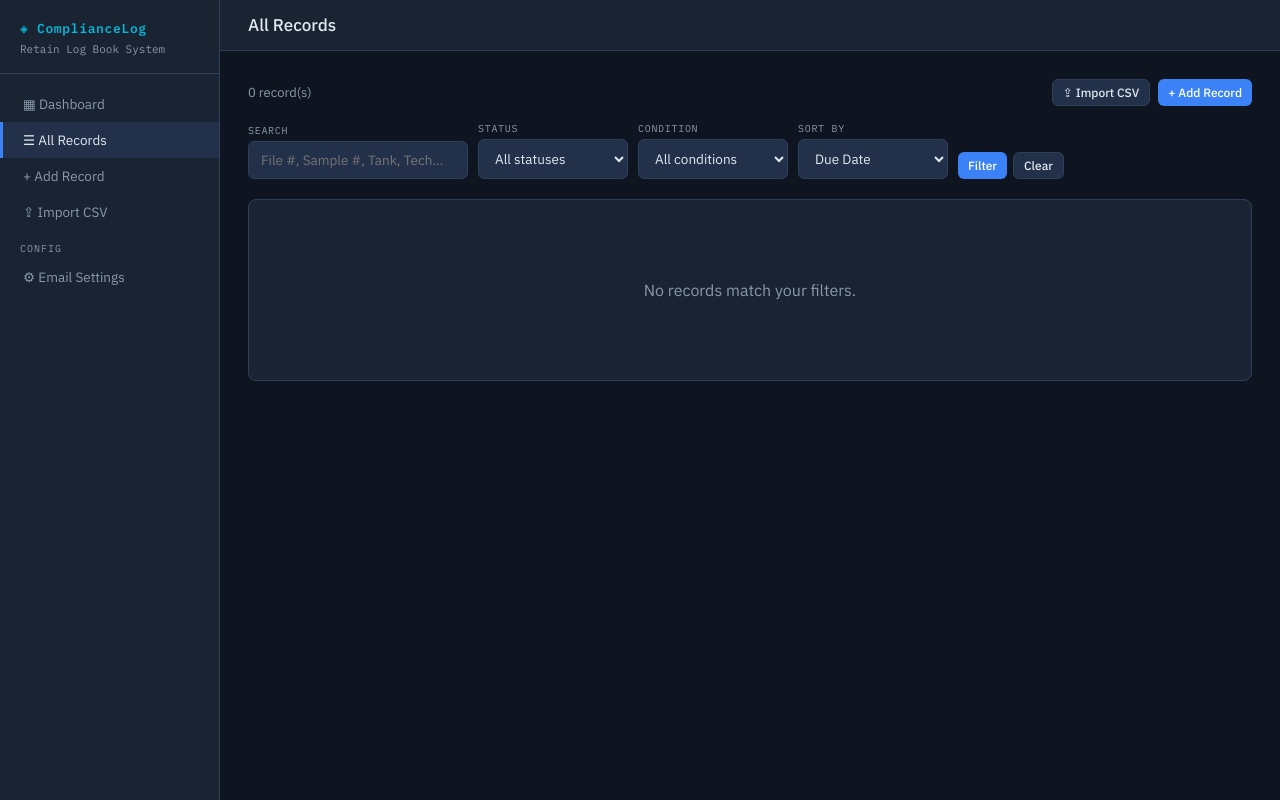
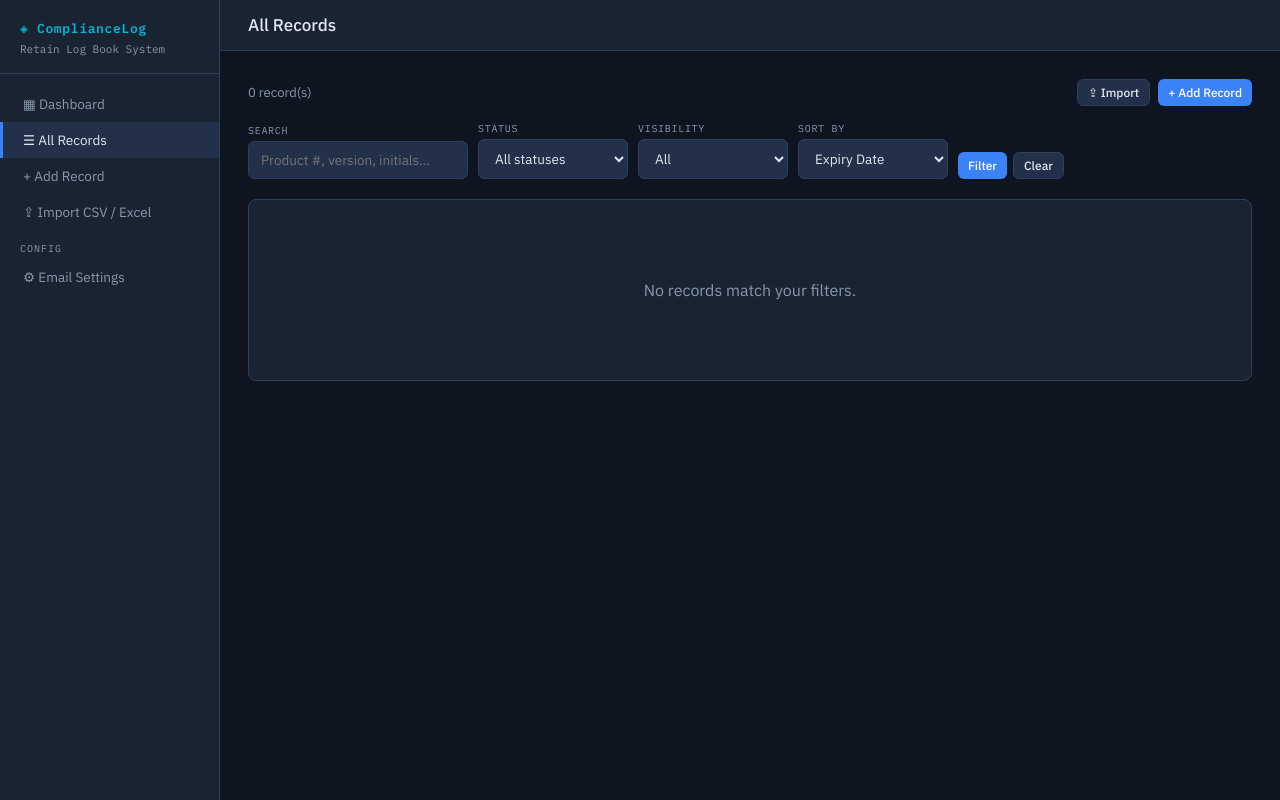
Before and after one commit to Jeffreyblay/compliance_log_management, a Flask app: page /records in a window 1280 px wide. Run offline with Flask 3, Linux system fonts and the light colour scheme.

Commit message:
new update

```diff
--- a/app.py
+++ b/app.py
@@ -18,8 +18,8 @@
 def parse_date(val):
     if not val or not str(val).strip(): return None
     for fmt in ("%Y-%m-%d", "%d/%m/%Y", "%m/%d/%Y", "%d-%m-%Y",
-                "%m-%d-%Y", "%d %b %Y", "%B %d, %Y", "%-m/%-d/%Y"):
-        try: return datetime.strptime(str(val).strip(), fmt).date()
+                "%m-%d-%Y", "%d %b %Y", "%B %d, %Y", "%Y-%m-%d %H:%M:%S"):
+        try: return datetime.strptime(str(val).strip().split(" ")[0] if "00:00:00" in str(val) else str(val).strip(), fmt).date()
         except: continue
     return None
 
@@ -38,7 +38,7 @@
     recent   = LogRecord.query.order_by(LogRecord.updated_at.desc()).limit(8).all()
     urgent   = LogRecord.query.filter(
         LogRecord.status.in_(["due_soon","overdue"])
-    ).order_by(LogRecord.due_date).all()
+    ).order_by(LogRecord.expiry_date).all()
     return render_template("dashboard.html",
         total=total, active=active, due_soon=due_soon,
         overdue=overdue, recent=recent, urgent=urgent)
@@ -48,60 +48,56 @@
 @app.route("/records")
 def records():
     query = LogRecord.query
-
-    search        = request.args.get("search", "").strip()
-    status_filter = request.args.get("status", "")
-    cond_filter   = request.args.get("condition", "")
-    sort_by       = request.args.get("sort", "due_date")
+    search         = request.args.get("search", "").strip()
+    status_filter  = request.args.get("status", "")
+    vis_filter     = request.args.get("visibility", "")
+    sort_by        = request.args.get("sort", "expiry_date")
 
     if search:
         query = query.filter(
-            LogRecord.file_num.ilike(f"%{search}%")      |
-            LogRecord.sample_num.ilike(f"%{search}%")    |
-            LogRecord.shore_tank.ilike(f"%{search}%")    |
-            LogRecord.tech_initials.ilike(f"%{search}%") |
-            LogRecord.cabinet_num.ilike(f"%{search}%")   |
-            LogRecord.movement.ilike(f"%{search}%")
+            LogRecord.product_number.ilike(f"%{search}%") |
+            LogRecord.version.ilike(f"%{search}%")        |
+            LogRecord.initials.ilike(f"%{search}%")       |
+            LogRecord.cabinet_label.ilike(f"%{search}%")  |
+            LogRecord.shelf_label.ilike(f"%{search}%")    |
+            LogRecord.visibility.ilike(f"%{search}%")
         )
     if status_filter:
         query = query.filter_by(status=status_filter)
-    if cond_filter:
-        query = query.filter_by(condition=cond_filter)
+    if vis_filter:
+        query = query.filter_by(visibility=vis_filter)
 
     sort_map = {
-        "due_date":   LogRecord.due_date,
-        "sample_date":LogRecord.sample_date,
-        "file_num":   LogRecord.file_num,
-        "status":     LogRecord.status,
-        "updated_at": LogRecord.updated_at.desc(),
+        "expiry_date": LogRecord.expiry_date,
+        "input_date":  LogRecord.input_date,
+        "product_number": LogRecord.product_number,
+        "status":      LogRecord.status,
+        "updated_at":  LogRecord.updated_at.desc(),
     }
-    query = query.order_by(sort_map.get(sort_by, LogRecord.due_date))
+    query = query.order_by(sort_map.get(sort_by, LogRecord.expiry_date))
 
-    all_records = query.all()
-    conditions  = db.session.query(LogRecord.condition).distinct().all()
-    conditions  = sorted([c[0] for c in conditions if c[0]])
+    all_records  = query.all()
+    visibilities = db.session.query(LogRecord.visibility).distinct().all()
+    visibilities = sorted([v[0] for v in visibilities if v[0]])
 
     return render_template("records.html",
         records=all_records, search=search,
-        status_filter=status_filter, cond_filter=cond_filter,
-        sort_by=sort_by, conditions=conditions)
+        status_filter=status_filter, vis_filter=vis_filter,
+        sort_by=sort_by, visibilities=visibilities)
 
 @app.route("/records/new", methods=["GET", "POST"])
 def new_record():
     if request.method == "POST":
         record = LogRecord(
-            sample_date   = request.form.get("sample_date","").strip() or None,
-            file_num      = request.form.get("file_num","").strip() or None,
-            sample_num    = request.form.get("sample_num","").strip() or None,
-            shore_tank    = request.form.get("shore_tank","").strip() or None,
-            level         = request.form.get("level","").strip() or None,
-            movement      = request.form.get("movement","").strip() or None,
-            condition     = request.form.get("condition","").strip() or None,
-            cabinet_num   = request.form.get("cabinet_num","").strip() or None,
-            shelf_num     = request.form.get("shelf_num","").strip() or None,
-            due_date      = parse_date(request.form.get("due_date","")),
-            tech_initials = request.form.get("tech_initials","").strip() or None,
-            notes         = request.form.get("notes","").strip() or None,
+            input_date     = request.form.get("input_date","").strip() or None,
+            product_number = request.form.get("product_number","").strip() or None,
+            version        = request.form.get("version","").strip() or None,
+            visibility     = request.form.get("visibility","").strip() or None,
+            cabinet_label  = request.form.get("cabinet_label","").strip() or None,
+            shelf_label    = request.form.get("shelf_label","").strip() or None,
+            expiry_date    = parse_date(request.form.get("expiry_date","")),
+            initials       = request.form.get("initials","").strip() or None,
+            notes          = request.form.get("notes","").strip() or None,
             notify_days_before = int(request.form.get("notify_days_before", 30) or 30),
         )
         record.refresh_status()
@@ -120,17 +116,14 @@
 def edit_record(record_id):
     record = LogRecord.query.get_or_404(record_id)
     if request.method == "POST":
-        record.sample_date    = request.form.get("sample_date","").strip() or None
-        record.file_num       = request.form.get("file_num","").strip() or None
-        record.sample_num     = request.form.get("sample_num","").strip() or None
-        record.shore_tank     = request.form.get("shore_tank","").strip() or None
-        record.level          = request.form.get("level","").strip() or None
-        record.movement       = request.form.get("movement","").strip() or None
-        record.condition      = request.form.get("condition","").strip() or None
-        record.cabinet_num    = request.form.get("cabinet_num","").strip() or None
-        record.shelf_num      = request.form.get("shelf_num","").strip() or None
-        record.due_date       = parse_date(request.form.get("due_date",""))
-        record.tech_initials  = request.form.get("tech_initials","").strip() or None
+        record.input_date     = request.form.get("input_date","").strip() or None
+        record.product_number = request.form.get("product_number","").strip() or None
+        record.version        = request.form.get("version","").strip() or None
+        record.visibility     = request.form.get("visibility","").strip() or None
+        record.cabinet_label  = request.form.get("cabinet_label","").strip() or None
+        record.shelf_label    = request.form.get("shelf_label","").strip() or None
+        record.expiry_date    = parse_date(request.form.get("expiry_date",""))
+        record.initials       = request.form.get("initials","").strip() or None
         record.notes          = request.form.get("notes","").strip() or None
         record.notify_days_before = int(request.form.get("notify_days_before", 30) or 30)
         record.refresh_status()
@@ -181,54 +174,68 @@
     db.session.commit()
     return jsonify({"updated": len(all_records)})
 
-# ─── CSV Import ───────────────────────────────────────────────────────────────
+# ─── CSV / Excel Import ───────────────────────────────────────────────────────
 
 FIELD_MAP_OPTIONS = [
-    ("sample_date",   "Sample Date"),
-    ("file_num",      "File Number"),
-    ("sample_num",    "Sample Number"),
-    ("shore_tank",    "Shore Tank"),
-    ("level",         "Level"),
-    ("movement",      "Movement"),
-    ("condition",     "Condition"),
-    ("cabinet_num",   "Cabinet Number"),
-    ("shelf_num",     "Shelf Number"),
-    ("due_date",      "Due Date"),
-    ("tech_initials", "Tech Initials"),
-    ("notes",         "Notes"),
-    ("__skip__",      "— Skip this column —"),
+    ("input_date",     "Input Date"),
+    ("product_number", "Product Number"),
+    ("version",        "Version"),
+    ("visibility",     "Visibility"),
+    ("cabinet_label",  "Cabinet Label"),
+    ("shelf_label",    "Shelf Label"),
+    ("expiry_date",    "Expiry Date"),
+    ("initials",       "Initials"),
+    ("notes",          "Notes"),
+    ("__skip__",       "— Skip this column —"),
 ]
 
-# Auto-guess mapping from common header variants
 GUESSES = {
-    "sample_date":   ["sample_date","sample date","date","sampledate"],
-    "file_num":      ["file_num","file _num","file num","filenum","file_number","file number","file no"],
-    "sample_num":    ["sample_num","sample _num","sample num","samplenum","sample_number","sample number","sample no"],
-    "shore_tank":    ["shoretank","shore_tank","shore tank","tank"],
-    "level":         ["level","lvl"],
-    "movement":      ["movement","move"],
-    "condition":     ["condition","cond","state"],
-    "cabinet_num":   ["cabinet_num","cabinet _num","cabinet num","cabinetnum","cabinet","cabinet number","cabinet no"],
-    "shelf_num":     ["shelf_num","shelf _num","shelf num","shelfnum","shelf","shelf number","shelf no"],
-    "due_date":      ["due_date","due date","duedate","due","expiry","expiry_date","expiration","expires"],
-    "tech_initials": ["tech_initials","tech initials","tech","initials","technician"],
-    "notes":         ["notes","note","comments","remarks"],
+    "input_date":     ["input_date","input date","date","inputdate","sample_date","sample date"],
+    "product_number": ["product_number","product number","product_num","product num",
+                       "productnumber","product_no","product no","file_num","file num",
+                       "file_number","file number"],
+    "version":        ["version","ver","version_","sample_num","sample num","sample_number"],
+    "visibility":     ["visibility","visibility  ","visible","condition","state","status"],
+    "cabinet_label":  ["cabinet_label","cabinet label","cabinet","cabinet_num",
+                       "cabinet num","cabinet_number","cabinet number"],
+    "shelf_label":    ["shelf_label","shelf label","shelf","shelf_num",
+                       "shelf num","shelf_number","shelf number"],
+    "expiry_date":    ["expiry_date","expiry date","expiry","expiration","expires",
+                       "due_date","due date","valid_until","valid until"],
+    "initials":       ["initials","initials ","tech_initials","tech initials",
+                       "tech","worker","assigned_to"],
+    "notes":          ["notes","note","comments","remarks","description"],
 }
 
 @app.route("/import", methods=["GET", "POST"])
 def import_csv():
     if request.method == "POST" and "csv_file" in request.files:
         f = request.files["csv_file"]
-        if not f.filename.lower().endswith(".csv"):
-            flash("Please upload a .csv file.", "danger")
+        fname = f.filename.lower()
+
+        # Support both CSV and Excel
+        if fname.endswith(".xlsx") or fname.endswith(".xls"):
+            import pandas as pd
+            df = pd.read_excel(f)
+            # Clean column names (strip whitespace)
+            df.columns = [str(c).strip() for c in df.columns]
+            # Drop unnamed index columns
+            df = df.loc[:, ~df.columns.str.startswith("Unnamed")]
+            headers = df.columns.tolist()
+            rows = df.astype(str).replace("nan","").to_dict(orient="records")
+        elif fname.endswith(".csv"):
+            content = f.read().decode("utf-8-sig", errors="replace")
+            reader  = csv.DictReader(io.StringIO(content))
+            headers = [h.strip() for h in (reader.fieldnames or [])]
+            rows    = [{k.strip(): v for k,v in row.items()} for row in reader]
+        else:
+            flash("Please upload a .csv or .xlsx file.", "danger")
             return redirect(url_for("import_csv"))
-        content = f.read().decode("utf-8-sig", errors="replace")
-        reader  = csv.DictReader(io.StringIO(content))
-        headers = reader.fieldnames or []
-        rows    = list(reader)
+
         if not headers:
-            flash("CSV appears empty or has no headers.", "danger")
+            flash("File appears empty or has no headers.", "danger")
             return redirect(url_for("import_csv"))
+
         auto_map = {}
         for h in headers:
             hl = h.lower().strip().replace(" ","_").replace("-","_")
@@ -236,6 +243,7 @@
             for field, kws in GUESSES.items():
                 if hl in kws: matched = field; break
             auto_map[h] = matched
+
         session["import_rows"]    = rows
         session["import_headers"] = headers
         session["import_auto_map"]= auto_map
@@ -249,7 +257,7 @@
     rows    = session.get("import_rows", [])
     headers = session.get("import_headers", [])
     if not rows:
-        flash("No import data. Please upload your CSV again.", "warning")
+        flash("No import data. Please upload your file again.", "warning")
         return redirect(url_for("import_csv"))
     mapping = {h: request.form.get(f"map_{h}","__skip__") for h in headers}
     mapping = {h: f for h, f in mapping.items() if f != "__skip__"}
@@ -258,36 +266,30 @@
     for row in rows:
         data = {field: str(row.get(col,"")).strip() for col, field in mapping.items()}
 
-        # Need at least a file_num or sample_num to be meaningful
-        if not data.get("file_num") and not data.get("sample_num"):
+        if not data.get("product_number") and not data.get("version"):
             skipped += 1; continue
 
-        # Match existing record by file_num + sample_num
-        file_num   = data.get("file_num") or None
-        sample_num = data.get("sample_num") or None
+        prod = data.get("product_number") or None
+        ver  = data.get("version") or None
         record = None
-        if file_num and sample_num:
-            record = LogRecord.query.filter_by(
-                file_num=file_num, sample_num=sample_num).first()
-        elif file_num:
-            record = LogRecord.query.filter_by(file_num=file_num).first()
+        if prod and ver:
+            record = LogRecord.query.filter_by(product_number=prod, version=ver).first()
+        elif prod:
+            record = LogRecord.query.filter_by(product_number=prod).first()
 
         if record is None:
             record = LogRecord(); db.session.add(record); created += 1
         else:
             updated += 1
 
-        record.sample_date    = data.get("sample_date") or None
-        record.file_num       = file_num
-        record.sample_num     = sample_num
-        record.shore_tank     = data.get("shore_tank") or None
-        record.level          = data.get("level") or None
-        record.movement       = data.get("movement") or None
-        record.condition      = data.get("condition") or None
-        record.cabinet_num    = data.get("cabinet_num") or None
-        record.shelf_num      = data.get("shelf_num") or None
-        record.due_date       = parse_date(data.get("due_date",""))
-        record.tech_initials  = data.get("tech_initials") or None
+        record.input_date     = data.get("input_date") or None
+        record.product_number = prod
+        record.version        = ver
+        record.visibility     = data.get("visibility") or None
+        record.cabinet_label  = data.get("cabinet_label") or None
+        record.shelf_label    = data.get("shelf_label") or None
+        record.expiry_date    = parse_date(data.get("expiry_date",""))
+        record.initials       = data.get("initials") or None
         record.notes          = data.get("notes") or None
         record.refresh_status()
 
--- a/requirements.txt
+++ b/requirements.txt
@@ -3,3 +3,5 @@
 Werkzeug==3.0.3
 APScheduler==3.10.4
 gunicorn==22.0.0
+pandas==2.2.2
+openpyxl==3.1.2
--- a/templates/base.html
+++ b/templates/base.html
@@ -41,7 +41,7 @@
     .status-active{background:#10b98120;color:#6ee7b7;border:1px solid #10b98133}
     .status-due_soon{background:#f59e0b20;color:#fcd34d;border:1px solid #f59e0b33}
     .status-overdue{background:#ef444420;color:#fca5a5;border:1px solid #ef444433}
-    .status-no_due_date{background:#8899aa20;color:#8899aa;border:1px solid #8899aa33}
+    .status-no_expiry{background:#8899aa20;color:#8899aa;border:1px solid #8899aa33}
     .card{background:var(--surface);border:1px solid var(--border);border-radius:8px;padding:20px}
     .card-header{display:flex;align-items:center;justify-content:space-between;margin-bottom:16px}
     .card-title{font-size:14px;font-weight:500;color:var(--text-muted);font-family:var(--mono);text-transform:uppercase;letter-spacing:.05em}
@@ -57,7 +57,6 @@
     input:focus,select:focus,textarea:focus{border-color:var(--accent)}
     textarea{min-height:80px;resize:vertical}
     .form-row{display:grid;grid-template-columns:1fr 1fr;gap:14px}
-    .form-row-3{display:grid;grid-template-columns:1fr 1fr 1fr;gap:14px}
     .stats-grid{display:grid;grid-template-columns:repeat(4,1fr);gap:16px;margin-bottom:24px}
     .stat-card{background:var(--surface);border:1px solid var(--border);border-radius:8px;padding:18px 20px;position:relative;overflow:hidden}
     .stat-card::before{content:'';position:absolute;top:0;left:0;right:0;height:3px}
@@ -87,15 +86,13 @@
     <a href="{{ url_for('dashboard') }}"  class="{{ 'active' if request.endpoint=='dashboard' }}">▦ Dashboard</a>
     <a href="{{ url_for('records') }}"    class="{{ 'active' if request.endpoint in ('records','view_record','edit_record','new_record') }}">☰ All Records</a>
     <a href="{{ url_for('new_record') }}">+ Add Record</a>
-    <a href="{{ url_for('import_csv') }}" class="{{ 'active' if request.endpoint in ('import_csv','import_confirm') }}">⇪ Import CSV</a>
+    <a href="{{ url_for('import_csv') }}" class="{{ 'active' if request.endpoint in ('import_csv','import_confirm') }}">⇪ Import CSV / Excel</a>
     <div class="section-label">Config</div>
     <a href="{{ url_for('settings') }}"   class="{{ 'active' if request.endpoint=='settings' }}">⚙ Email Settings</a>
   </nav>
 </aside>
 <div class="main">
-  <div class="topbar">
-    <h1>{% block page_title %}{% endblock %}</h1>
-  </div>
+  <div class="topbar"><h1>{% block page_title %}{% endblock %}</h1></div>
   <div class="content">
     {% with messages = get_flashed_messages(with_categories=true) %}
       {% for category, message in messages %}
--- a/templates/records.html
+++ b/templates/records.html
@@ -2,11 +2,10 @@
 {% block title %}Records — ComplianceLog{% endblock %}
 {% block page_title %}All Records{% endblock %}
 {% block content %}
-
 <div style="display:flex;justify-content:space-between;align-items:center;margin-bottom:16px">
   <div style="color:var(--text-muted);font-size:13px">{{ records|length }} record(s)</div>
   <div style="display:flex;gap:8px">
-    <a href="{{ url_for('import_csv') }}" class="btn btn-secondary btn-sm">⇪ Import CSV</a>
+    <a href="{{ url_for('import_csv') }}" class="btn btn-secondary btn-sm">⇪ Import</a>
     <a href="{{ url_for('new_record') }}" class="btn btn-primary btn-sm">+ Add Record</a>
   </div>
 </div>
@@ -14,35 +13,35 @@
 <form method="get" class="filter-bar">
   <div>
     <label style="display:block;font-size:10px;font-family:var(--mono);color:var(--text-muted);text-transform:uppercase;letter-spacing:.07em;margin-bottom:4px">Search</label>
-    <input type="text" name="search" value="{{ search }}" placeholder="File #, Sample #, Tank, Tech…" style="width:220px"/>
+    <input type="text" name="search" value="{{ search }}" placeholder="Product #, version, initials…" style="width:220px"/>
   </div>
   <div>
     <label style="display:block;font-size:10px;font-family:var(--mono);color:var(--text-muted);text-transform:uppercase;letter-spacing:.07em;margin-bottom:4px">Status</label>
     <select name="status">
       <option value="">All statuses</option>
-      <option value="active"       {{ 'selected' if status_filter=='active' }}>Active</option>
-      <option value="due_soon"     {{ 'selected' if status_filter=='due_soon' }}>Due Soon</option>
-      <option value="overdue"      {{ 'selected' if status_filter=='overdue' }}>Overdue</option>
-      <option value="no_due_date"  {{ 'selected' if status_filter=='no_due_date' }}>No Due Date</option>
+      <option value="active"     {{ 'selected' if status_filter=='active' }}>Active</option>
+      <option value="due_soon"   {{ 'selected' if status_filter=='due_soon' }}>Due Soon</option>
+      <option value="overdue"    {{ 'selected' if status_filter=='overdue' }}>Overdue</option>
+      <option value="no_expiry"  {{ 'selected' if status_filter=='no_expiry' }}>No Expiry</option>
     </select>
   </div>
   <div>
-    <label style="display:block;font-size:10px;font-family:var(--mono);color:var(--text-muted);text-transform:uppercase;letter-spacing:.07em;margin-bottom:4px">Condition</label>
-    <select name="condition">
-      <option value="">All conditions</option>
-      {% for c in conditions %}
-      <option value="{{ c }}" {{ 'selected' if cond_filter==c }}>{{ c }}</option>
+    <label style="display:block;font-size:10px;font-family:var(--mono);color:var(--text-muted);text-transform:uppercase;letter-spacing:.07em;margin-bottom:4px">Visibility</label>
+    <select name="visibility">
+      <option value="">All</option>
+      {% for v in visibilities %}
+      <option value="{{ v }}" {{ 'selected' if vis_filter==v }}>{{ v }}</option>
       {% endfor %}
     </select>
   </div>
   <div>
     <label style="display:block;font-size:10px;font-family:var(--mono);color:var(--text-muted);text-transform:uppercase;letter-spacing:.07em;margin-bottom:4px">Sort By</label>
     <select name="sort">
-      <option value="due_date"    {{ 'selected' if sort_by=='due_date' }}>Due Date</option>
-      <option value="sample_date" {{ 'selected' if sort_by=='sample_date' }}>Sample Date</option>
-      <option value="file_num"    {{ 'selected' if sort_by=='file_num' }}>File #</option>
-      <option value="status"      {{ 'selected' if sort_by=='status' }}>Status</option>
-      <option value="updated_at"  {{ 'selected' if sort_by=='updated_at' }}>Last Updated</option>
+      <option value="expiry_date"    {{ 'selected' if sort_by=='expiry_date' }}>Expiry Date</option>
+      <option value="input_date"     {{ 'selected' if sort_by=='input_date' }}>Input Date</option>
+      <option value="product_number" {{ 'selected' if sort_by=='product_number' }}>Product #</option>
+      <option value="status"         {{ 'selected' if sort_by=='status' }}>Status</option>
+      <option value="updated_at"     {{ 'selected' if sort_by=='updated_at' }}>Last Updated</option>
     </select>
   </div>
   <div style="align-self:flex-end;display:flex;gap:6px">
@@ -56,30 +55,26 @@
     {% if records %}
     <table>
       <thead><tr>
-        <th>File #</th><th>Sample #</th><th>Sample Date</th><th>Shore Tank</th>
-        <th>Level</th><th>Movement</th><th>Condition</th>
-        <th>Cabinet</th><th>Shelf</th><th>Tech</th>
-        <th>Due Date</th><th>Days Left</th><th>Status</th><th></th>
+        <th>Product #</th><th>Version</th><th>Input Date</th><th>Visibility</th>
+        <th>Cabinet</th><th>Shelf</th><th>Initials</th>
+        <th>Expiry Date</th><th>Days Left</th><th>Status</th><th></th>
       </tr></thead>
       <tbody>
         {% for r in records %}
         <tr>
-          <td><a href="{{ url_for('view_record', record_id=r.id) }}" style="color:var(--accent);text-decoration:none;font-weight:500">{{ r.file_num or '—' }}</a></td>
-          <td class="mono">{{ r.sample_num or '—' }}</td>
-          <td class="mono">{{ r.sample_date or '—' }}</td>
-          <td>{{ r.shore_tank or '—' }}</td>
-          <td class="mono">{{ r.level or '—' }}</td>
-          <td style="font-size:12px">{{ r.movement or '—' }}</td>
-          <td>{{ r.condition or '—' }}</td>
-          <td class="mono">{{ r.cabinet_num or '—' }}</td>
-          <td class="mono">{{ r.shelf_num or '—' }}</td>
-          <td class="mono">{{ r.tech_initials or '—' }}</td>
-          <td class="mono">{{ r.due_date or '—' }}</td>
+          <td><a href="{{ url_for('view_record', record_id=r.id) }}" style="color:var(--accent);text-decoration:none;font-weight:500">{{ r.product_number or '—' }}</a></td>
+          <td class="mono">{{ r.version or '—' }}</td>
+          <td class="mono">{{ r.input_date or '—' }}</td>
+          <td style="font-size:12px">{{ r.visibility or '—' }}</td>
+          <td class="mono">{{ r.cabinet_label or '—' }}</td>
+          <td class="mono">{{ r.shelf_label or '—' }}</td>
+          <td class="mono">{{ r.initials or '—' }}</td>
+          <td class="mono">{{ r.expiry_date or '—' }}</td>
           <td class="mono">
-            {% if r.days_until_due is not none %}
-              {% if r.days_until_due < 0 %}<span style="color:var(--danger)">{{ r.days_until_due|abs }}d ago</span>
-              {% elif r.days_until_due <= 30 %}<span style="color:var(--warning)">{{ r.days_until_due }}d</span>
-              {% else %}<span style="color:var(--text-muted)">{{ r.days_until_due }}d</span>{% endif %}
+            {% if r.days_until_expiry is not none %}
+              {% if r.days_until_expiry < 0 %}<span style="color:var(--danger)">{{ r.days_until_expiry|abs }}d ago</span>
+              {% elif r.days_until_expiry <= 30 %}<span style="color:var(--warning)">{{ r.days_until_expiry }}d</span>
+              {% else %}<span style="color:var(--text-muted)">{{ r.days_until_expiry }}d</span>{% endif %}
             {% else %}—{% endif %}
           </td>
           <td><span class="status-badge status-{{ r.status }}">{{ r.status_label }}</span></td>
```
Also changed, not shown: database.py (+27 -31 lines), scheduler.py (+16 -20 lines), templates/dashboard.html (+23 -26 lines), templates/import_upload.html (+10 -11 lines), templates/record_detail.html (+23 -26 lines), templates/record_form.html (+21 -41 lines), README.md, 1 other file.
